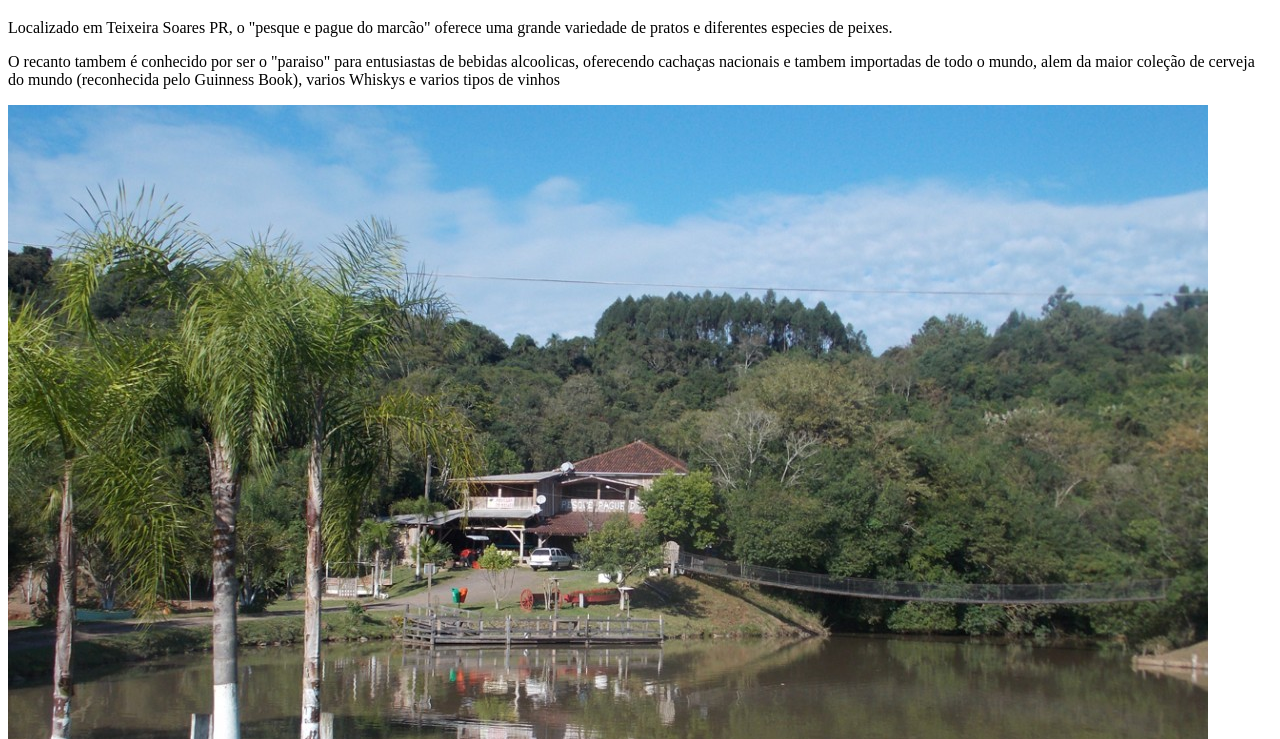
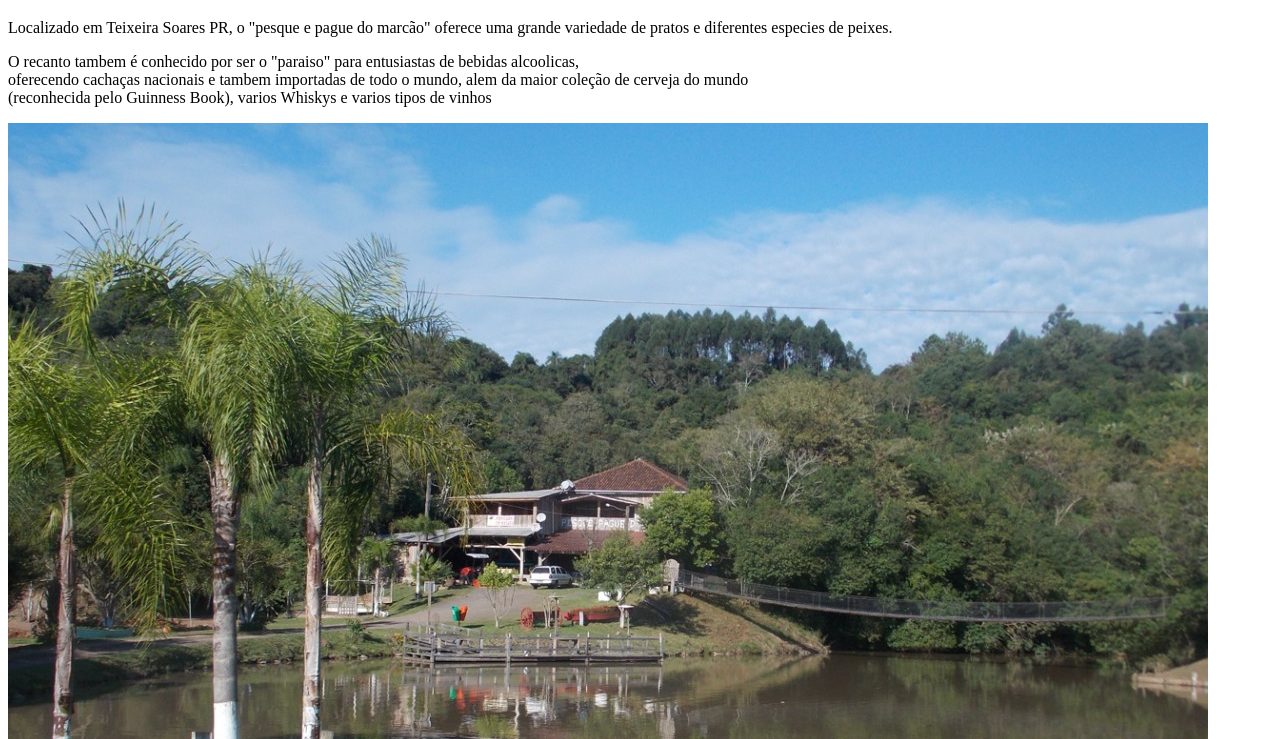
Before and after one commit to lorenzo233z/rp2, a plain HTML site: page index.html in a window 1280 px wide. Shown: the part 61-800 px from the top of the page. Drawn offline with Linux system fonts and the light colour scheme.

Commit message:
Update index.html

```diff
--- a/index.html
+++ b/index.html
@@ -7,9 +7,9 @@
   <body>
    <p>Localizado em Teixeira Soares PR, o "pesque e pague do marcão" oferece uma grande
 variedade de pratos e diferentes especies de peixes.</p>
-<p>O recanto tambem é conhecido por ser o "paraiso" para entusiastas de bebidas alcoolicas,
+<p>O recanto tambem é conhecido por ser o "paraiso" para entusiastas de bebidas alcoolicas,<br />
 oferecendo cachaças nacionais e tambem importadas de todo o mundo, alem da maior coleção
-de cerveja do mundo (reconhecida pelo Guinness Book), varios Whiskys e varios tipos de
+de cerveja do mundo<br /> (reconhecida pelo Guinness Book), varios Whiskys e varios tipos de
 vinhos</p>
      <img src="1527511735.jpeg">
 
```
